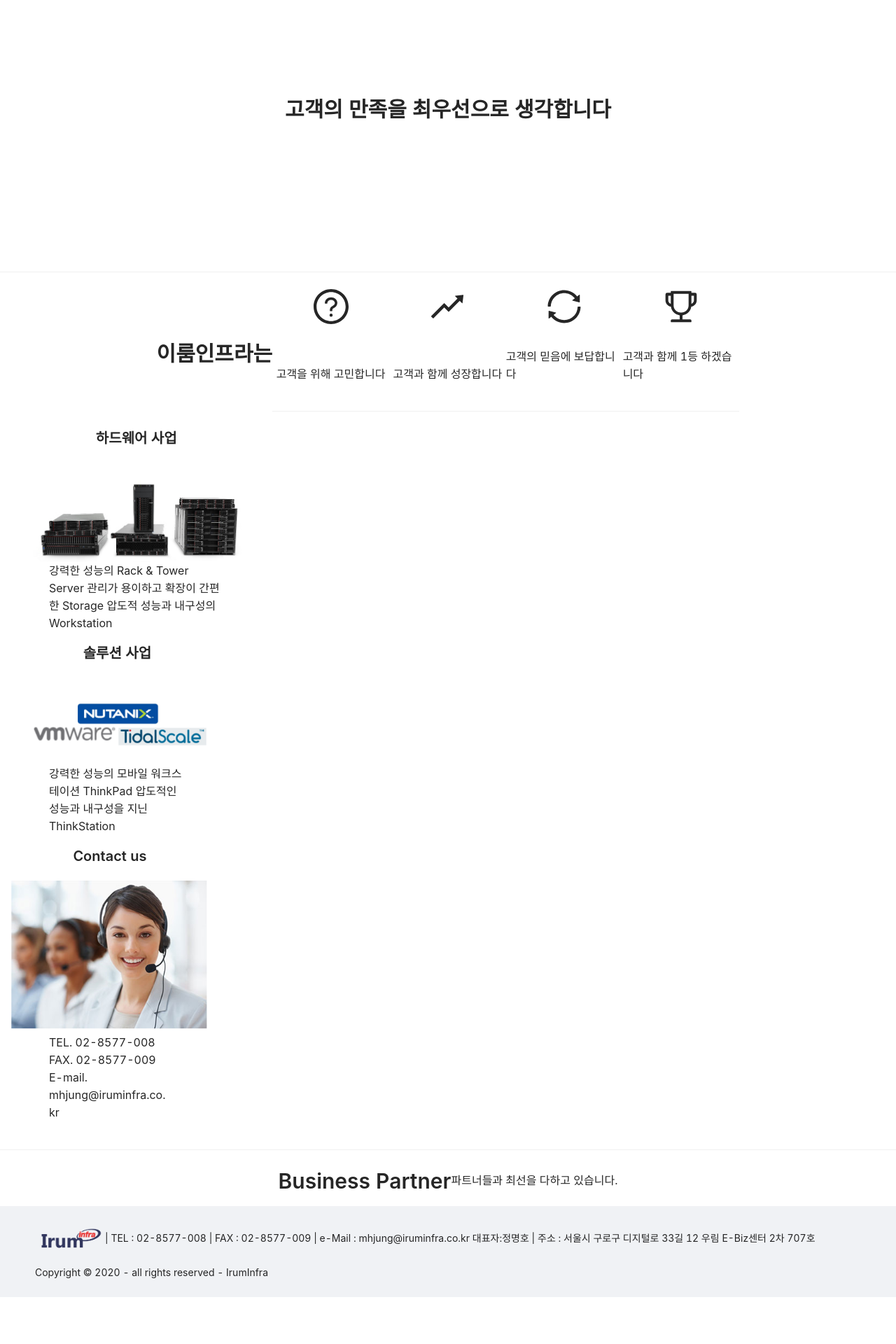
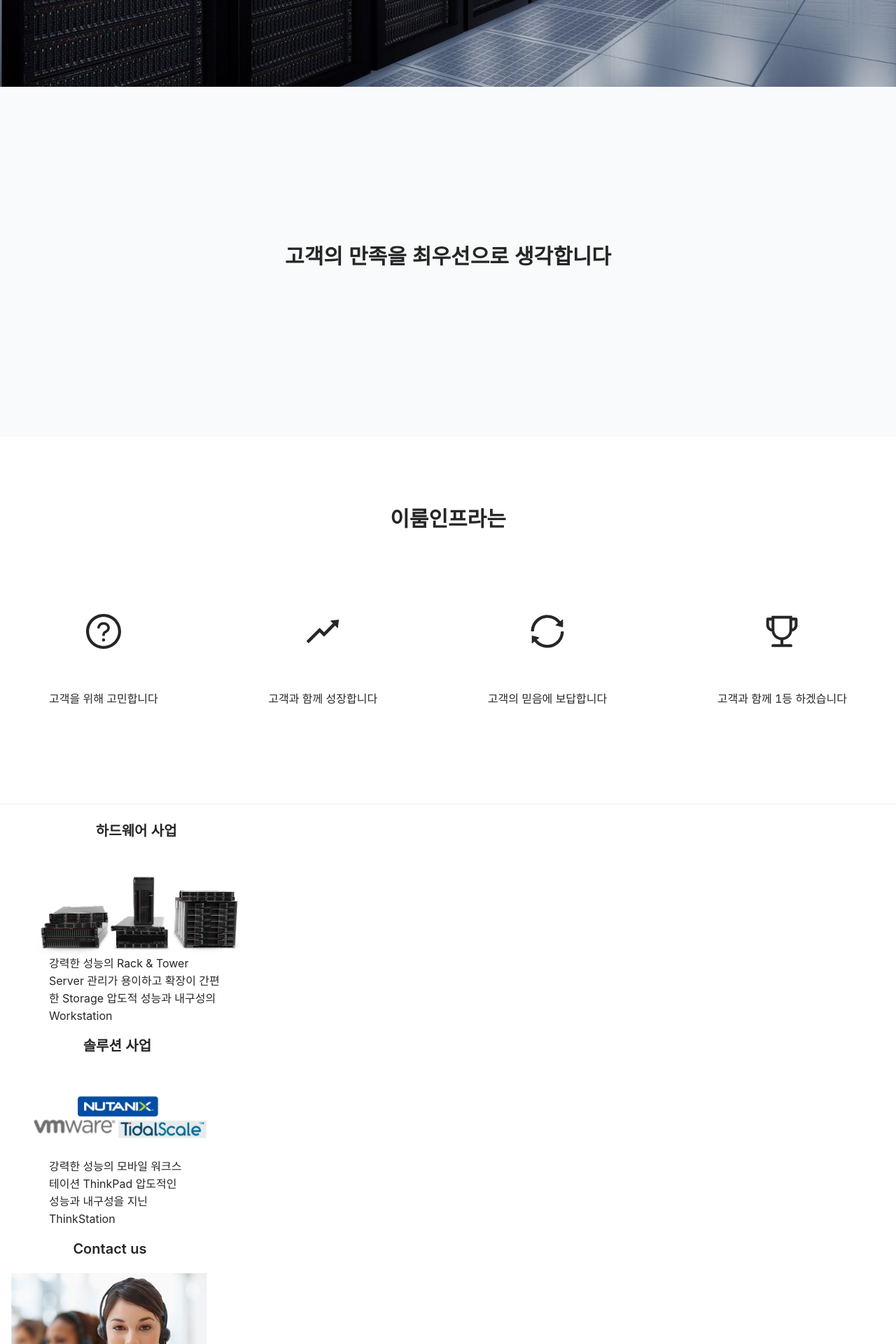
Before and after one commit to younghun1124/IrumInfraWeb, a React (Create React App) app: page / in a window 1280 px wide. Shown: the part 640-2560 px from the top of the page at 70% size. Before the commit the page ends 2493 px from the top, so only its background shows below. Built offline with nearby package versions, Linux system fonts and the light colour scheme.

Commit message:
footer 수정

```diff
--- a/src/App.js
+++ b/src/App.js
@@ -1,10 +1,10 @@
 import { Home, Nav, Intro } from './pages';
-import { Routes, Route, Link } from 'react-router-dom';
+import { Routes, Route } from 'react-router-dom';
 import { Layout } from 'antd';
 /** @jsxImportSource @emotion/react */
 import { css } from '@emotion/react';
 import Hardware from './pages/Hardware';
-
+import { InnerContainer } from './styles/CustomStyled';
 const { Header, Content, Footer } = Layout;
 function App() {
     return (
@@ -38,20 +38,34 @@ function App() {
                         <Route path='/hardware/*' element={<Hardware />} />
                     </Routes>
                 </Content>
-                <Footer>
-                    <p>
-                        <img
-                            src='/Logo.png'
-                            alt='이룸인프라 로고'
-                            style={{ width: '100px' }}
-                        />
-                        <span>
-                            | TEL : 02-8577-008 | FAX : 02-8577-009 | e-Mail :
-                            mhjung@iruminfra.co.kr 대표자:정명호 | 주소 : 서울시
-                            구로구 디지털로 33길 12 우림 E-Biz센터 2차 707호
-                        </span>
-                    </p>
-                    Copyright © 2020 - all rights reserved - IrumInfra
+                <Footer
+                    css={(theme) => css`
+                        color: ${theme.colors.footerGray};
+                        background-color: ${theme.colors.footerDark};
+                    `}
+                >
+                    <InnerContainer>
+                        <p>
+                            <strong>(주)이룸인프라</strong>
+                            <address>
+                                <a href='tel:02-8577-008'>TEL : 02-8577-008</a>
+                                <br />
+                                FAX : 02-8577-009
+                                <br />
+                                <a href='mailto:mhjung@iruminfra.co.kr'>
+                                    e-Mail : mhjung@iruminfra.co.kr
+                                </a>
+                                <br />
+                                대표 : 정명호 <br />
+                                <a href='https://map.naver.com/v5/search/%EC%84%9C%EC%9A%B8%EC%8B%9C%20%EA%B5%AC%EB%A1%9C%EA%B5%AC%20%EB%94%94%EC%A7%80%ED%84%B8%EB%A1%9C%2033%EA%B8%B8%2012%20%EC%9A%B0%EB%A6%BC%20E-Biz%EC%84%BC%ED%84%B0%202%EC%B0%A8%20707%ED%98%B8/address/14126015.89255784,4507147.929730302,%EC%84%9C%EC%9A%B8%ED%8A%B9%EB%B3%84%EC%8B%9C%20%EA%B5%AC%EB%A1%9C%EA%B5%AC%20%EB%94%94%EC%A7%80%ED%84%B8%EB%A1%9C33%EA%B8%B8%2012,new?c=14125951.9283784,4507137.7306574,18,0,0,0,dh'>
+                                    주소 : 서울시 구로구 디지털로 33길 12 우림
+                                    E-Biz센터 2차 707호
+                                </a>
+                                <br />
+                            </address>
+                        </p>
+                        Copyright © 2020-2021 - all rights reserved - IrumInfra
+                    </InnerContainer>
                 </Footer>
             </Layout>
         </>
--- a/src/index.js
+++ b/src/index.js
@@ -6,11 +6,15 @@ import reportWebVitals from './reportWebVitals';
 import 'antd/dist/antd.css';
 import GlobalStyle from './styles/GlobalStyle';
 import { BrowserRouter } from 'react-router-dom'; // * BrowserRouter 불러오기
+import { ThemeProvider } from '@emotion/react';
+import theme from './styles/theme';
 ReactDOM.render(
     <React.StrictMode>
         <BrowserRouter>
-            <GlobalStyle />
-            <App />
+            <ThemeProvider theme={theme}>
+                <GlobalStyle />
+                <App />
+            </ThemeProvider>
         </BrowserRouter>
     </React.StrictMode>,
     document.getElementById('root'),
--- a/src/pages/Home.js
+++ b/src/pages/Home.js
@@ -45,7 +45,14 @@ const Home = () => {
                 />
             </Carousel>
 
-            <Row style={{ height: '400px' }} justify='center' align='middle'>
+            <Row
+                css={css`
+                    height: 500px;
+                    background-color: #f9fafb;
+                `}
+                justify='center'
+                align='middle'
+            >
                 <Title level={2}>
                     <Fade cascade right big>
                         고객의 만족을 최우선으로 생각합니다
@@ -53,34 +60,55 @@ const Home = () => {
                 </Title>
             </Row>
 
-            <Divider />
-
-            <InnerContainer>
-                <Slide bottom cascade>
-                    <Title style={{ textAlign: 'center' }} level={2}>
-                        이룸인프라는
-                    </Title>
-                    <Row wrap={true} justify='space-between'>
-                        <Col css={FlexCenter} span={6}>
+            <InnerContainer
+                css={css`
+                    flex-direction: column;
+                    height: 500px;
+                `}
+            >
+                <Title
+                    css={css`
+                        text-align: center;
+                    `}
+                    level={2}
+                >
+                    이룸인프라는
+                </Title>
+                <Row
+                    wrap={true}
+                    css={css`
+                        width: 100%;
+                        margin-top: 100px;
+                    `}
+                    justify='space-between'
+                >
+                    <Slide bottom>
+                        <Col css={FlexCenter}>
                             <QuestionCircleOutlined style={IconStyle} />
                             <p>고객을 위해 고민합니다</p>
                         </Col>
-                        <Col css={FlexCenter} span={6}>
+                    </Slide>
+                    <Slide bottom>
+                        <Col css={FlexCenter}>
                             <RiseOutlined style={IconStyle} />
                             <p>고객과 함께 성장합니다</p>
                         </Col>
-                        <Col css={FlexCenter} span={6}>
+                    </Slide>
+                    <Slide bottom>
+                        <Col css={FlexCenter}>
                             <SyncOutlined style={IconStyle} />
                             <p>고객의 믿음에 보답합니다</p>
                         </Col>
-                        <Col css={FlexCenter} span={6}>
+                    </Slide>
+                    <Slide bottom>
+                        <Col css={FlexCenter}>
                             <TrophyOutlined style={IconStyle} />
                             <p>고객과 함께 1등 하겠습니다</p>
                         </Col>
-                        <Divider />
-                    </Row>
-                </Slide>
+                    </Slide>
+                </Row>
             </InnerContainer>
+            <Divider />
 
             <InnerContainer>
                 <BuisnessArea />
@@ -110,7 +138,7 @@ const CarouselUnit = ({ src, children, title, text }) => {
         justify-content: center;
         align-items: center;
         width: 100%;
-        height: 540px;
+        height: 700px;
         background-image: url(${src});
         background-position: center;
         background-repeat: no-repeat;
--- a/src/styles/theme.js
+++ b/src/styles/theme.js
@@ -10,6 +10,8 @@ const colors = {
     grey: '#999999',
     green: '#3cb46e',
     blue: '#000080',
+    footerDark: '#191f28',
+    footerGray: '#b0b8c1',
 };
 
 // 자주 사용하는 스타일 속성을 theme으로 만들어보자.
```
